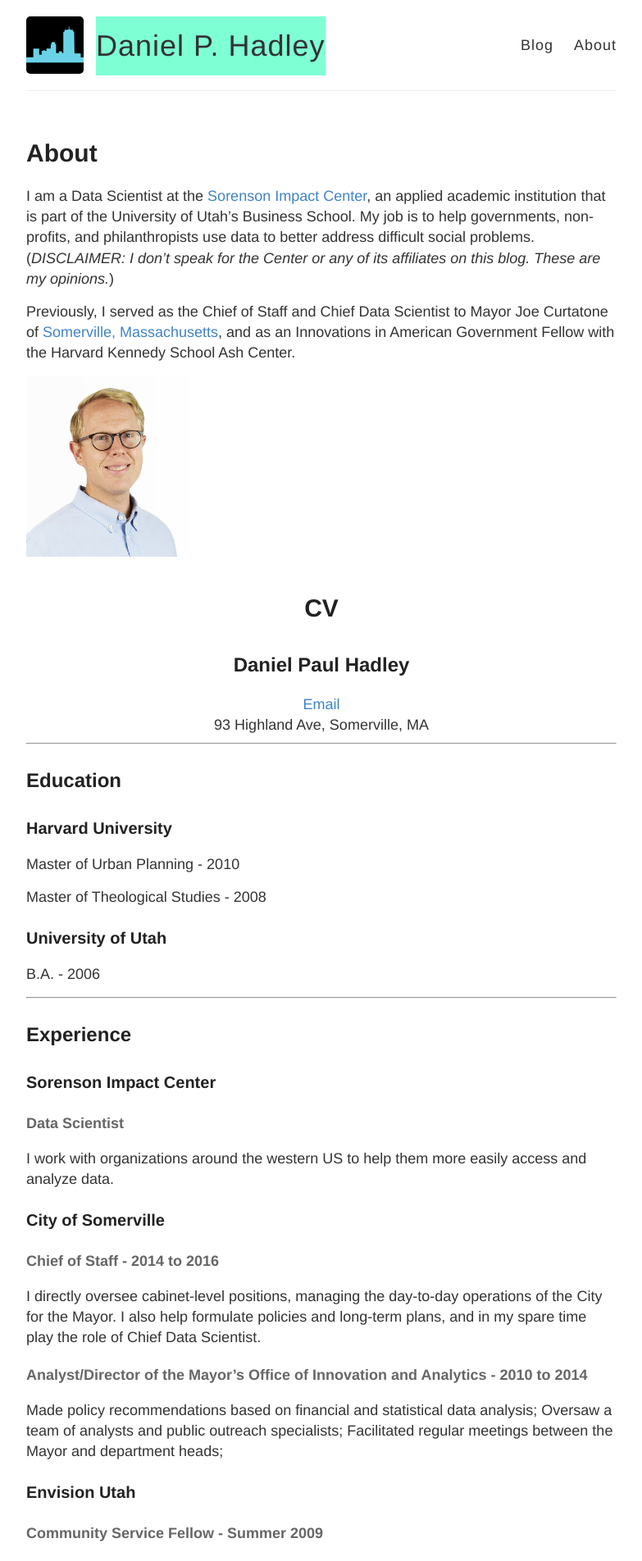
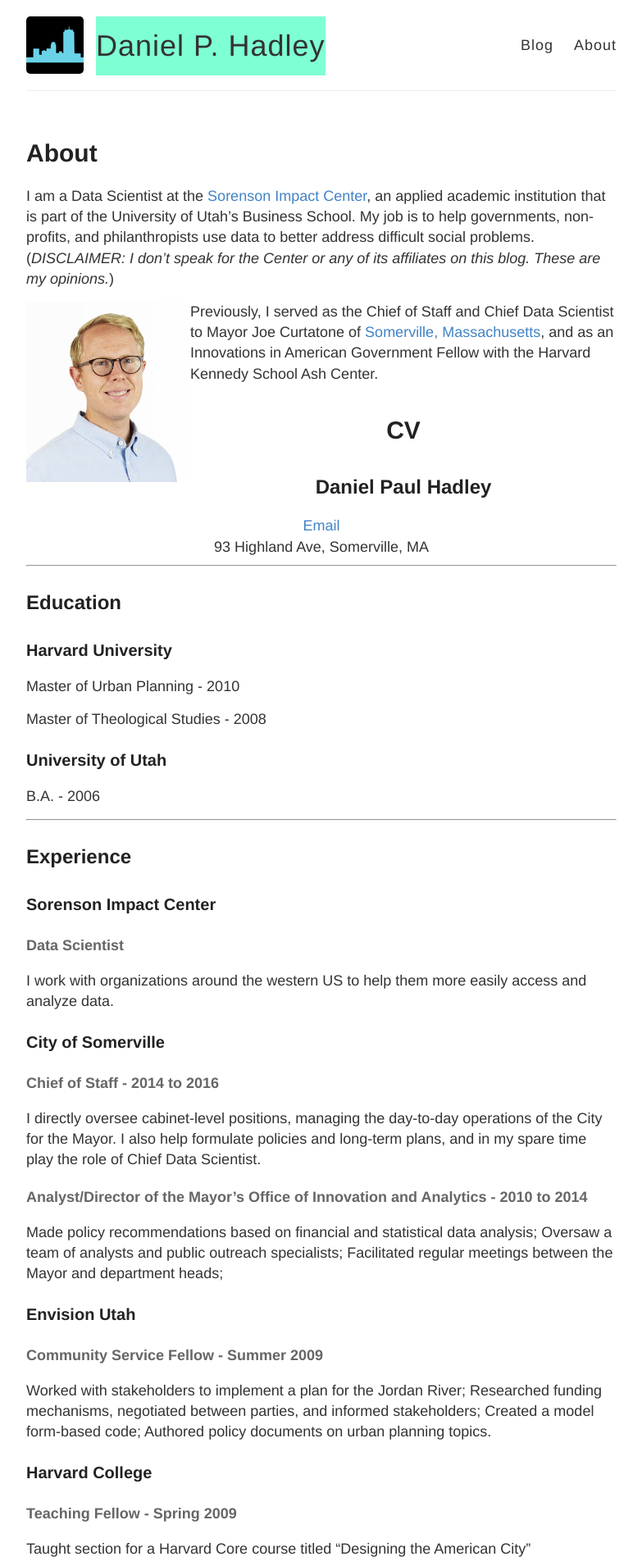
Before and after one commit to DanielHadley/DanielHadley.github.io, a Jekyll site: the page built from about.md, in a window 1280 px wide. Shown: the top 1904 px of the page at 82% size, without its empty margins (248-1031 px from the left). Built offline with Jekyll 4.4.1, drawn with Linux system fonts in a browser that asks for light colours.

Commit message:
try to change pic width

```diff
--- a/about.md
+++ b/about.md
@@ -6,10 +6,11 @@
 
 I am a Data Scientist at the [Sorenson Impact Center](http://eccles.utah.edu/sorenson-impact-center/), an applied academic institution that is part of the University of Utah’s Business School. My job is to help governments, non-profits, and philanthropists use data to better address difficult social problems. (*DISCLAIMER: I don't speak for the Center or any of its affiliates on this blog. These are my opinions.*)
 
+<img src="http://danielphadley.com/images/Daniel_Hadley_2016.jpg" alt="Headshot" style="width: 200px;" align="left"/>
+
 Previously, I served as the Chief of Staff and Chief Data Scientist to Mayor Joe Curtatone of [Somerville, Massachusetts](http://www.boston.com/news/globe/magazine/articles/2006/05/14/the_model_city/), and as an Innovations in American Government Fellow with the Harvard Kennedy School Ash Center.
 
 
-<img src="http://danielphadley.com/images/Daniel_Hadley_2016.jpg" alt="Headshot" style="width: 200px;"/>
 
 
 <center> <h1>CV</h1> </center>
```
